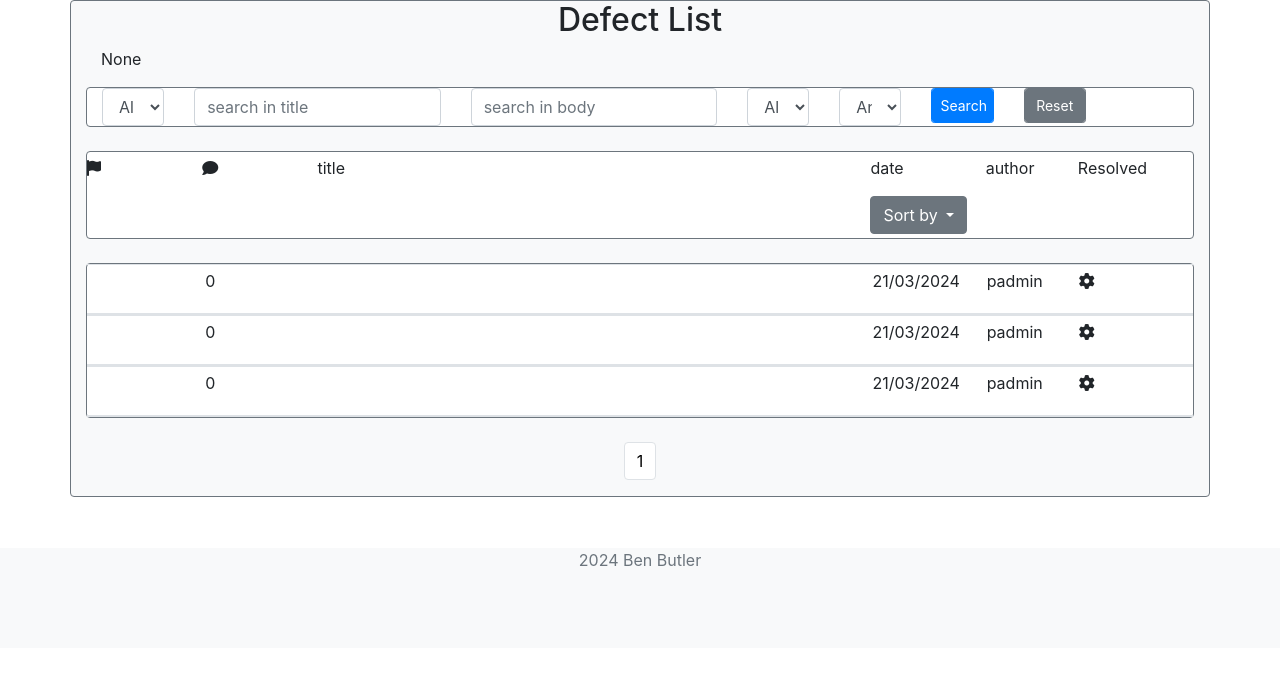
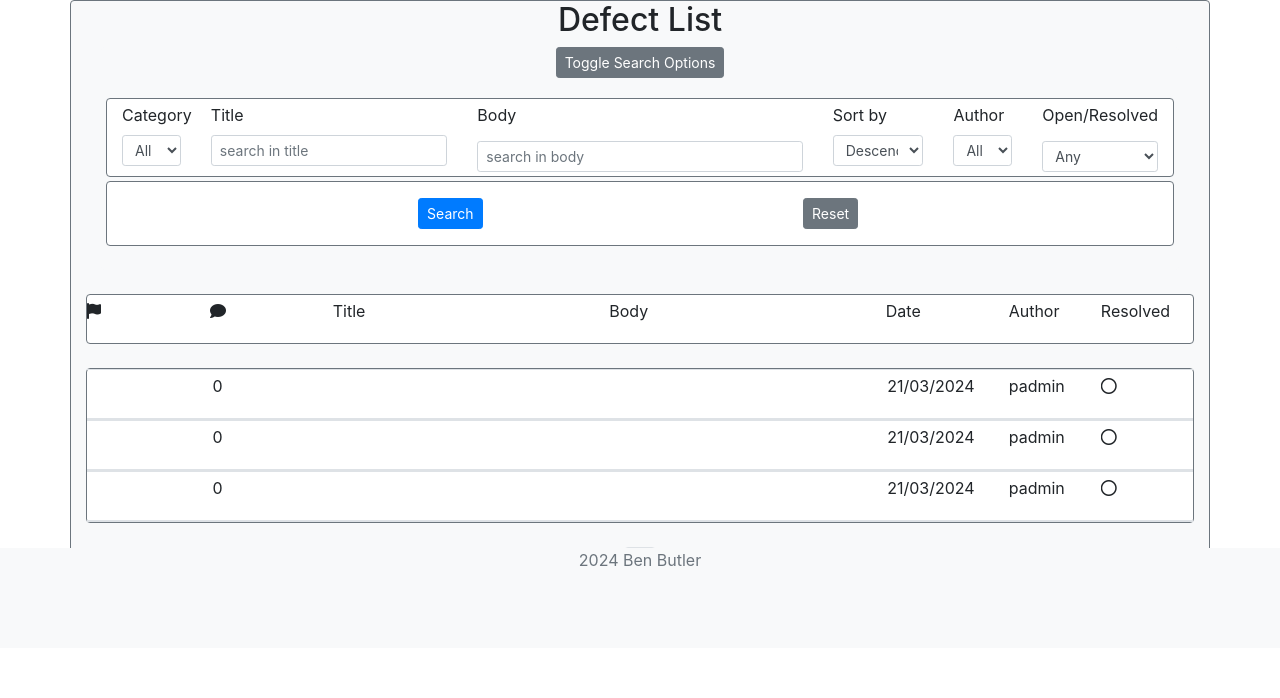
Before and after one commit to bezabu/bb-gp-pp4-part, a Django app: page /defect_list/1/ in a window 1280 px wide. Shown: the part 152-850 px from the top of the page. Before the commit the page ends 718 px from the top, so only its background shows below. Run offline with Django 4.2, Linux system fonts and the light colour scheme; a user stored in the database is signed in; data comes from the database, SQL or seed files in the repository; data that the repository does not hold is empty; some libraries are stand-ins or nearby versions.

Commit message:
Add collapse to search fields in defect list

```diff
--- a/defect/templates/defect/defect_list.html
+++ b/defect/templates/defect/defect_list.html
@@ -7,91 +7,115 @@
                 <h2 class="text-center">Defect List</h2>
             </div>
         </div>
-    <p id="prefilled">{{ prefill.author_is }}</p>
+
+        <div id="accordion">
+            <div class="card border-0 bg-light row m-auto">
+                <div class="card-title m-auto" id="headingOne">
+                    <button class="btn btn-secondary btn-sm m-auto px-2" data-toggle="collapse" data-target="#collapseOne" aria-expanded="true" aria-controls="collapseOne">
+                        <p class="text-truncate m-auto">Toggle Search Options</p>
+                      </button>
+                </div>
+                <div id="collapseOne" class="collapse show" aria-labelledby="headingOne" data-parent="#accordion">
+                    <div class="card-body">
 
         <!-- filtering form -->
         <form method="GET" action=".">
-                <div class="row border border-secondary rounded bg-white">
-                    <div class="col-1">
-                        <select class="form-control" id="category" name="category" aria-label="Select category">
+            <!-- form, first row-->
+            <div class="row border border-secondary rounded bg-white py-1">
+                <div class="col-sm-1">
+                    <label for="category">Category</label>
+                    <select class="form-control form-control-sm" id="category" name="category" aria-label="Select category">
                         <option value="all">All</option>
                         {% for category in categories %}
                         {% if category.name != 'Null' %}
-
                         <option value="{{ category.id }}" {% if category.id == prefill.category_is %} selected {% endif %}>{{ category.name }}</option>
                         {% endif %}
-
-
                         {% endfor %}
-
                     </select>
                 </div>
-                    <div class="col-3">
-                <input class="form-control" type="search" id="title_contains" name="title_contains" aria-label="Search in title" placeholder="search in title" value="{{ prefill.title_contains }}">
+                <div class="col-sm-3">
+                    <label for="title_contains">Title</label>
+                    <input class="form-control form-control-sm" type="search" id="title_contains" name="title_contains" aria-label="Search in title" placeholder="search in title" value="{{ prefill.title_contains }}">
                 </div>
-                    <div class="col-3">
-                        <input class="form-control" type="search" id="body_contains" name="body_contains" aria-label="Search in body" placeholder="search in body" value="{{ prefill.body_contains }}">
+                <div class="col-sm-4">
+                    <label class="text-truncate" for="body_contains">Body</label>
+                    <input class="form-control form-control-sm" type="search" id="body_contains" name="body_contains" aria-label="Search in body" placeholder="search in body" value="{{ prefill.body_contains }}">
                 </div>
-                <div class="col-1">
-                <select class="form-control" id="author" name="author" aria-label="Select author">
+                <div class="col-sm">
+                    <label for="date_sort">Sort by</label>
+                    <select class="form-control form-control-sm" id="date_sort" name="date_sort" aria-label="sort date">
+                        <option value="dsc" {% if prefill.sort_by == 'dsc' %} selected {% endif %}>Descending</option>
+                        <option value="asc" {% if prefill.sort_by == 'asc' %} selected {% endif %}>Ascending</option>
+                    </select>
+                </div>
+                <div class="col-sm-1">
+                    <label for="author">Author</label>
+                    <select class="form-control form-control-sm" id="author" name="author" aria-label="Select author">
                         <option value="all">All</option>
                         {% for user in users %}
                         <option value="{{ user.id }}" {% if prefill.author_is == user.id %} selected {% endif %}>{{ user }}</option>
                         {% endfor %}
                     </select>
                 </div>
-                <div class="col-1">
-                <select class="form-control" id="status" name="status" aria-label="Select status filter">
+                <div class="col-sm">
+                    <label class="text-truncate" for="status">Open/Resolved</label>
+                    <select class="form-control form-control-sm" id="status" name="status" aria-label="Select status filter">
                         <option value="all" {% if prefill.status_is == 'all' %} selected {% endif %}>Any</option>
                         <option value=0 {% if prefill.status_is == 0 %} selected {% endif %}>Open</option>
                         <option value=1 {% if prefill.status_is == 1 %} selected {% endif %}>Resolved</option>
                     </select>
                 </div>
-                <div class="col-1">
-                    <button id="search" type="submit" class="btn btn-primary btn-sm form-control">Search</button>
+            </div>
+            <!-- form, second row-->
+            <div class="row border border-secondary rounded bg-white px-auto py-2 my-1">
+                <div class="col-sm"></div>
+                <div class="col-sm-1 btn-group">
+                    <button id="search" type="submit" class="btn btn-primary btn-sm mx-auto my-2">Search</button>
+                </div>
+            </form>
+            <div class="col-sm btn-group"></div>
+            <div class="col-sm-1 btn-group">
+                <form action="{% url 'def_list' 1 %}">
+
+                        <span class="mx-auto">
+                    <input class="btn btn-secondary btn-sm my-2 px-auto" type="submit" value="Reset" />
+                </span>
+
+                </form>
+            </div>
+            <div class="col-sm"></div>
         </div>
 
-            </form>
-        <div class="col-1">
-            <form action="{% url 'def_list' 1 %}">
-                <input class="form-control btn btn-secondary btn-sm" type="submit" value="Reset" />
-            </form>
     </div>
 </div>
+
+
+    </div>
+    </div>
+
         <br>
         <!-- column headers -->
         <div class="row border border-secondary rounded bg-white">
             <div class="col px-0 py-1">
                 <p><i class="fa-solid fa-flag"></i></p>
-
             </div>
             <div class="col px-0 py-1">
                 <p><i class="fa-solid fa-comment"></i></p>
             </div>
             <div class="col-3 px-0 py-1">
-            <p class="text-truncate">title</p>
+                <p class="text-truncate">Title</p>
             </div>
             <div class="col-3 px-0 py-1">
-
+                <p class="text-truncate">Body</p>
             </div>
             <div class="col px-0 py-1">
-            <p class="text-truncate">date</p>
-            <div class="dropdown">
-                <button class="btn btn-secondary dropdown-toggle" type="button" data-toggle="dropdown" aria-expanded="false" id="date_sort" name="date_sort">
-                  Sort by
-                </button>
-                <div class="dropdown-menu">
-                  <p class="dropdown-item" value="asc">Ascending</p>
-                  <p class="dropdown-item" value="dsc">Descending</p>
-
-                </div>
-              </div>
+                <p class="text-truncate">Date</p>
             </div>
             <div class="col-1 px-0 py-1">
-            <p class="text-truncate">author</p>
+                <p class="text-truncate">Author</p>
             </div>
-        <div class="col px-0 py-1">
-            <p class="text-truncate m-auto">Resolved</p>
+            <div class="col-1 px-0 py-1">
+                <p class="text-truncate">Resolved</p>
             </div>
         </div>
         <br>
@@ -99,28 +123,24 @@
         <div class="row border border-secondary rounded bg-white">
             <div class="col">
             {% for defect in defects %}
-
                 <div class="row border-top border-bottom">
-
                     <div class="col pl-1 pr-0 py-1"><p class="m-auto"><i class="fa-solid {{ defect.category.fa_string }}" style="color: {{ defect.category.colour }};"></i></p></div>
                     <div class="col px-0 py-1"><p class="m-auto">{{ defect.updates.count }}</p></div>
                     <div class="col-3 px-0 py-1"><a class="text-dark word-wrap" href="{% url 'def_detail' defect.defect_id %}"><p class="text-truncate">{{defect.trunc_title}}</p></a></div>
                     <div class="col-3 px-0 py-1"><a class="text-dark word-wrap" href="{% url 'def_detail' defect.defect_id %}"><p class="text-truncate">{{defect.excerpt}}</p></a></div>
                     <div class="col px-0 py-1"><p class="text-truncate m-auto">{{defect.reported_on|date:"d/m/Y"}}</p></div>
                     <div class="col-1 px-0 py-1"><p class="text-truncate m-auto">{{defect.author}}</p></div>
-                <div class="col px-0 py-1"><p class="text-truncate ml-auto">
+                    <div class="col-1 px-0 py-1 px-auto">
+                        <p class="text-truncate ml-auto">
                             {% if defect.status %}
                             <i class="fa-solid fa-circle-check"></i>
                             {% else %}
-                    <i class="fa-solid fa-gear"></i>
+                            <i class="fa-regular fa-circle"></i>
                             {% endif %}
-                    <!--{{defect.status}}-->
-                </p></div>
+                        </p>
                     </div>
-
-            <div class="row border-bottom">
-
                 </div>
+                <div class="row border-bottom"></div>
                 {% endfor %}
             </div>
         </div>
@@ -133,11 +153,9 @@
                             {% if defects.has_previous %}
                             <li class="page-item"><a class="page-link" href="{% url 'def_list' defects.previous_page_number %}">Previous</a></li>
                             {% endif %}
-
                             {% for num in defects.paginator.page_range %}
                             <li class="page-item"><a class="page-link" href="{% url 'def_list' num %}">{{ num }}</a></li>
                             {% endfor %}
-
                             {% if defects.has_next %}
                             <li class="page-item"><a class="page-link" href="{% url 'def_list' defects.next_page_number %}">Next</a></li>
                             {% endif %}
@@ -145,7 +163,6 @@
                     </nav>
                 </div>
             </div>
-
         </div>
 
 {% endblock %}
--- a/defect/views.py
+++ b/defect/views.py
@@ -22,7 +22,7 @@ def defect_list(request, page=1):
     category_is = request.GET.get('category')
     status_is = request.GET.get('status')
     author_is = request.GET.get('author')
-    sort_by = request.GET.get('sort_by')
+    sort_by = request.GET.get('date_sort')
     if title_contains is None:
         title_contains = ''
     if body_contains is None:
@@ -39,9 +39,9 @@ def defect_list(request, page=1):
         defects = defects.filter(author=author_is)
     if sort_by !='' and sort_by is not None:
         if sort_by == 'asc':
-            defects = defects.order_by('-created_on')
+            defects = defects.order_by('reported_on')
         if sort_by == 'dsc':
-            defects = defects.order_by('created_on')
+            defects = defects.order_by('-reported_on')
 
     paginator = Paginator(defects, 15)
 
@@ -63,6 +63,7 @@ def defect_list(request, page=1):
         'body_contains': body_contains,
         'author_is': author_is,
         'status_is': status_is,
+        'sort_by': sort_by,
     }
 
     context = {
```
Also changed, not shown: templates/base.html (+0 -8 lines). Lines whose indentation alone changed are shown as unchanged.
